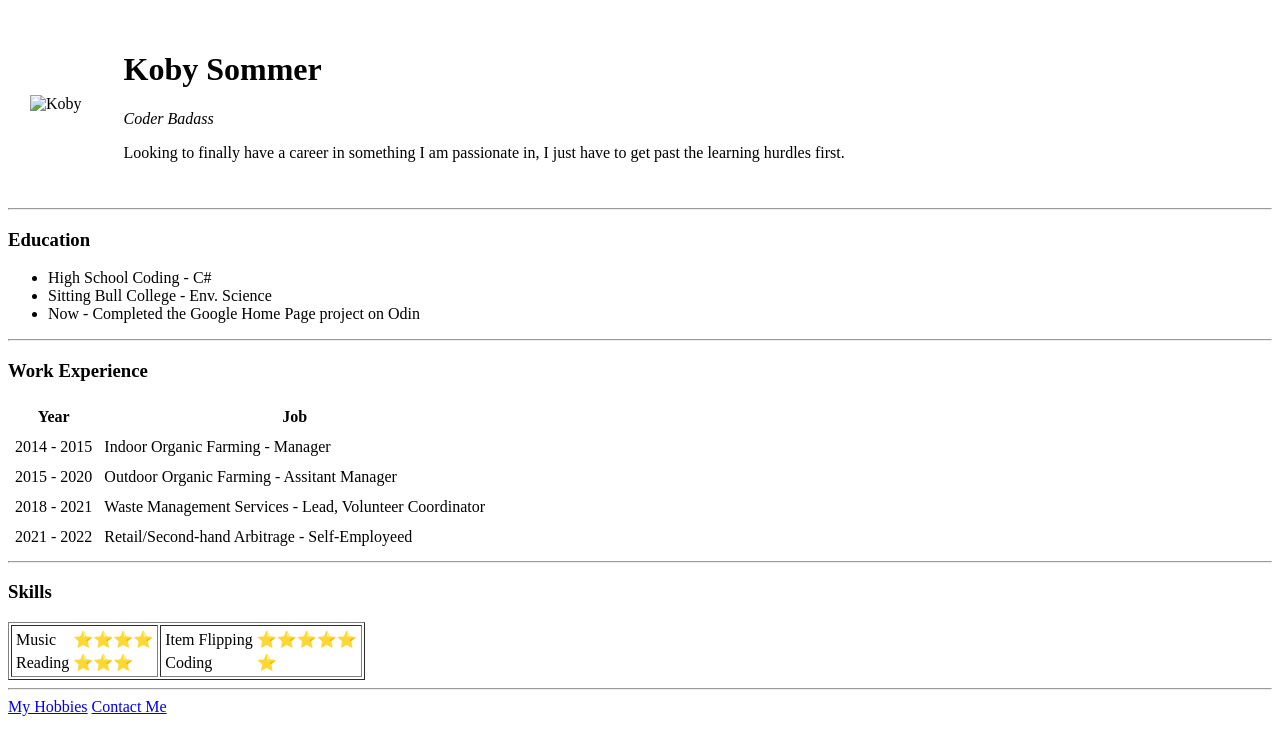
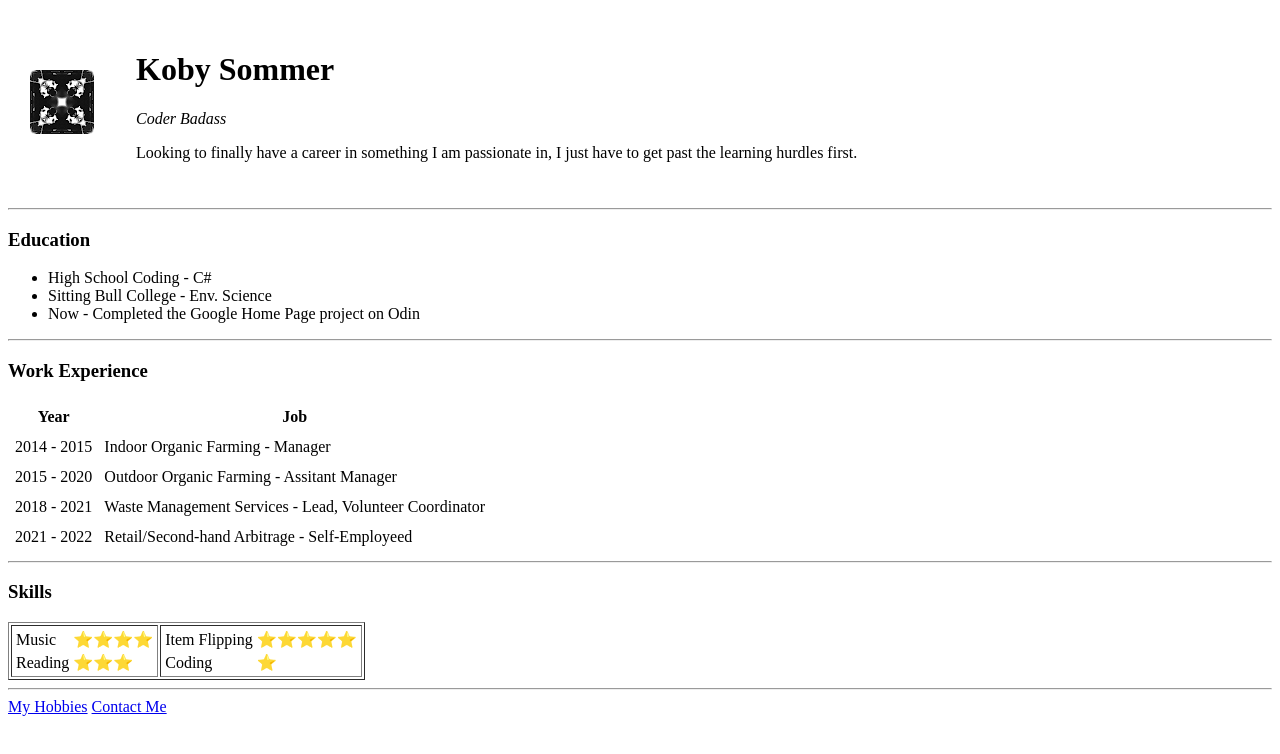
Before and after one commit to Koby-Sommer/cv, a plain HTML site: page index.html in a window 1280 px wide. Drawn offline with Linux system fonts and the light colour scheme.

Commit message:
Update index.html
Changed image path

```diff
--- a/index.html
+++ b/index.html
@@ -10,7 +10,7 @@
 
   <table cellpadding=20>
     <tr>
-      <td><img src="Images/koby.png" alt="Koby"></td>
+      <td><img src="koby.png" alt="Koby"></td>
       <td>
         <h1>Koby Sommer</h1>
         <p><em>Coder Badass</em></p>
```
